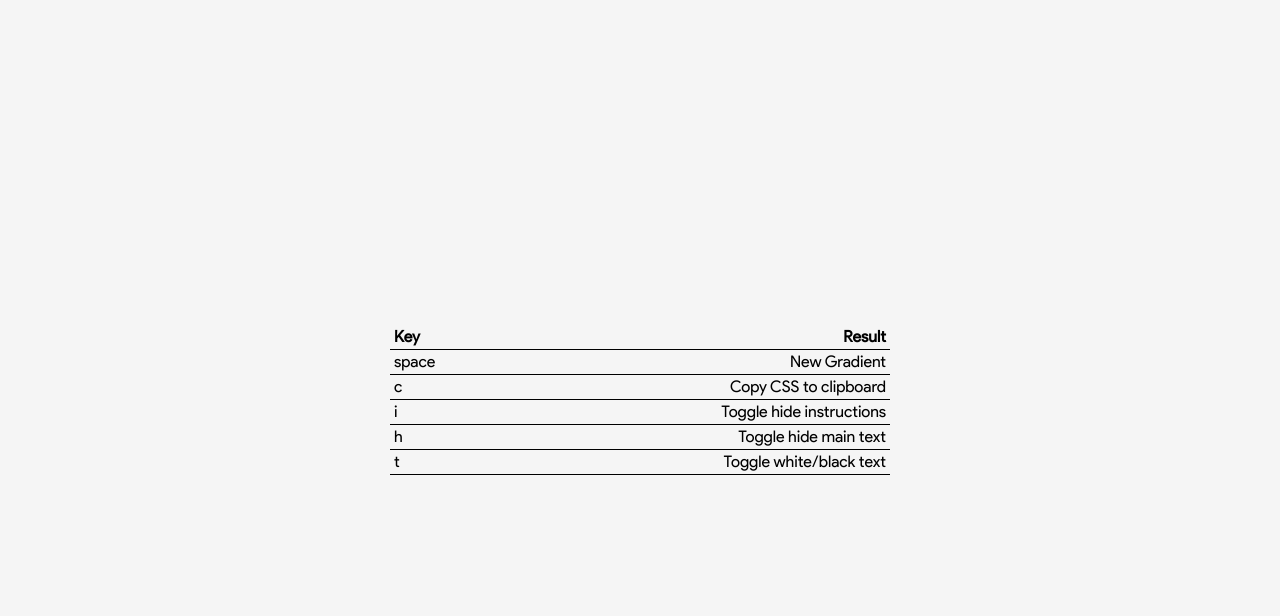
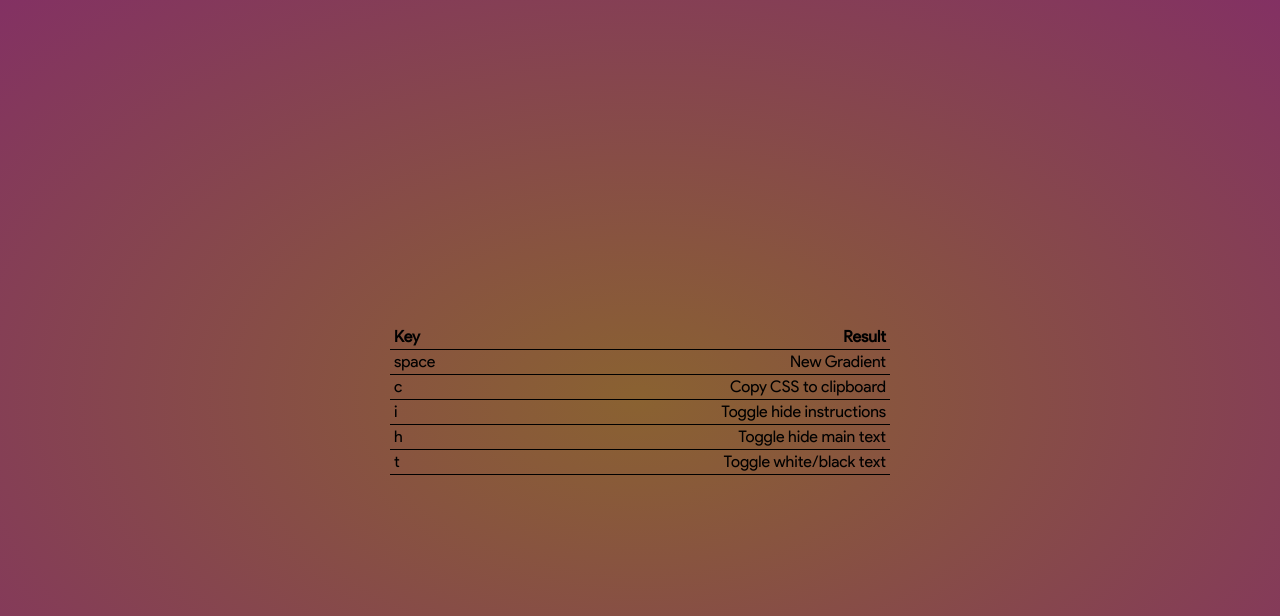
Before and after one commit to dandroos/gradient-generator, a plain HTML site: page v1/index.html in a window 1280 px wide. Shown: the top 616 px of the page. Drawn offline with Linux system fonts and the light colour scheme.

Commit message:
Added gradient to onload

```diff
--- a/v1/assets/app.js
+++ b/v1/assets/app.js
@@ -1,12 +1,12 @@
 const app = document.querySelector('#wrapper');
-const bg1 = document.querySelector('#bg1');
-const bg2 = document.querySelector('#bg2');
 const gradientText = document.querySelector('#current-gradient');
+var hiddenBg = document.querySelector('.hide-bg');
+var currentBg = document.querySelector('.show-bg');
 
 document.addEventListener('keyup', (e)=>{
    if(e.code == 'Space'){
-        var hiddenBg = document.querySelector('.hide-bg');
-        var currentBg = document.querySelector('.show-bg');
+        hiddenBg = document.querySelector('.hide-bg');
+        currentBg = document.querySelector('.show-bg');
         setGradient([currentBg, hiddenBg]);
    }
 
@@ -49,3 +49,8 @@ function setGradient(bgs){
 function getRandomNum(){
     return Math.floor(Math.random() * 256);
 }
+
+window.onload = ()=>{
+    setGradient([currentBg, hiddenBg]);
+    document.body.style.opacity = 1;
+}
--- a/v1/assets/styles.css
+++ b/v1/assets/styles.css
@@ -6,6 +6,8 @@
 body{
     background: whitesmoke;
     font-family: 'product_sansregular', serif;
+    opacity: 0;
+    transition: opacity 1s;
 }
 
 @font-face {
```
